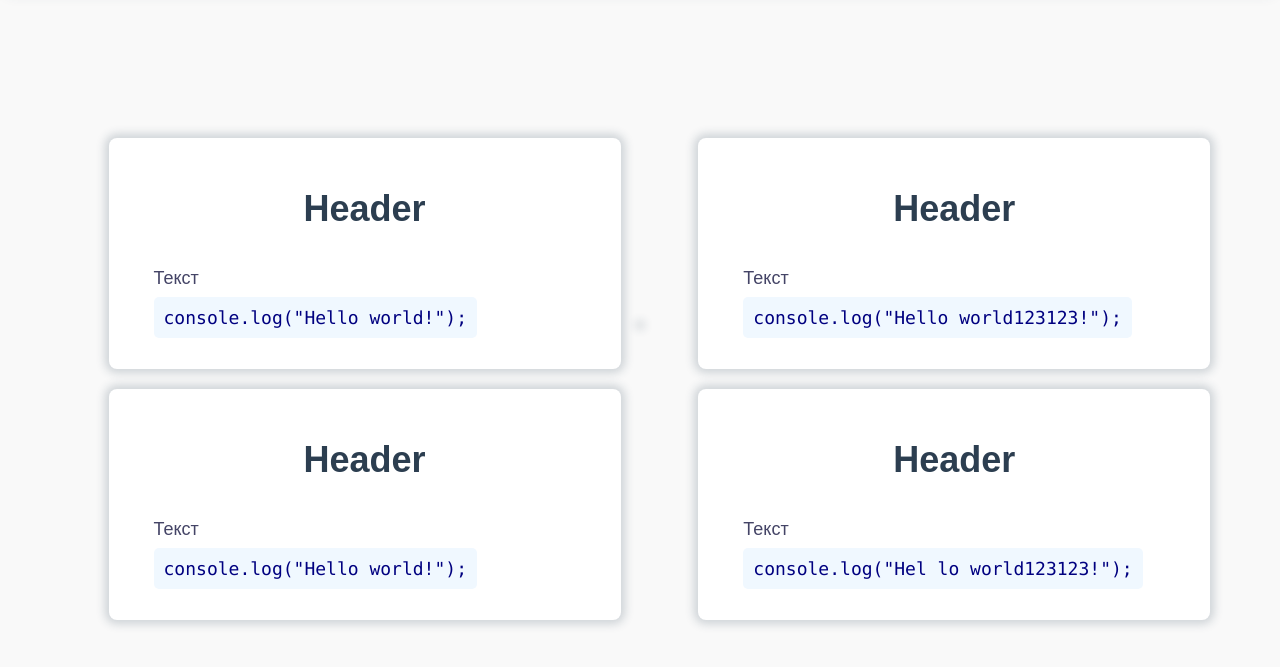
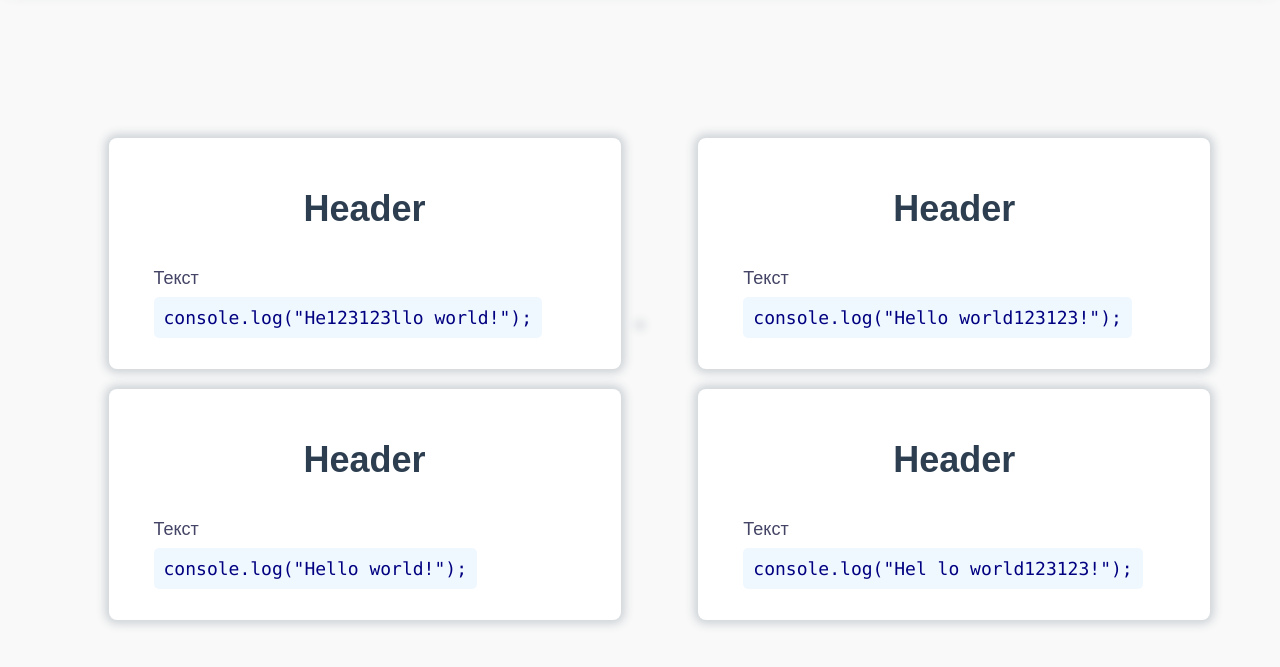
Before and after one commit to Kotya333/test, a website: page Main/index.html in a window 1280 px wide. Shown: the part 75-742 px from the top of the page. Drawn offline with Linux system fonts and the light colour scheme.

Commit message:
Update index.html

```diff
--- a/Main/index.html
+++ b/Main/index.html
@@ -29,7 +29,7 @@
                     <div class="article-text">
                         <p>Текст</p>
                         <span class="article-code">
-                            console.log("Hello world!");
+                            console.log("He123123llo world!");
                         </span>
                     </div>
                 </div>
```
